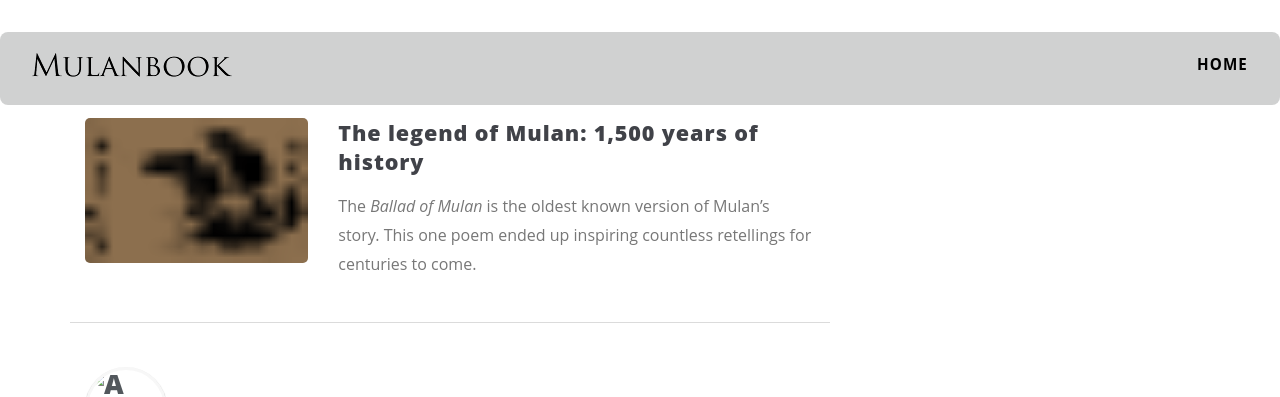
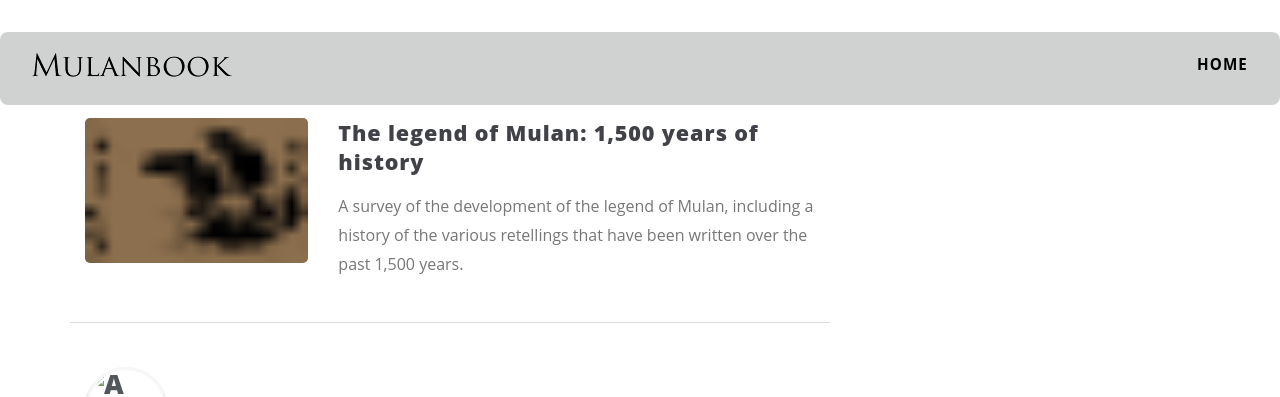
Before and after one commit to PhilipNaudus/simple_site-gh-pages, a Jekyll site: the page built from index.md, in a window 1280 px wide and 900 px high. Shown: the top 397 px of the window. Built offline with Jekyll 4.4.1, drawn with Linux system fonts in a browser that asks for light colours; comment, search, counter and statistics services are not loaded.

Commit message:
description

```diff
--- a/pages/overview/history_of_legend_of_mulan.md
+++ b/pages/overview/history_of_legend_of_mulan.md
@@ -1,7 +1,7 @@
 ---
 layout: post
 title: "The legend of Mulan: 1,500 years of history"
-description: The <i>Ballad of Mulan</i> is the oldest known version of Mulan’s story. This one poem ended up inspiring countless retellings for centuries to come.
+description: A survey of the development of the legend of Mulan, including a history of the various retellings that have been written over the past 1,500 years.
 image: mulan_history.jpg
 bg: 8c6f4e
 alt: "Two modernized renditions of Mulan stand in opposition to the cover of the Qing dynasty novel <a href='/pages/qing/fierce_and_filial'>Fierce and Filial</a>. Image credit: Stella Su."
```
